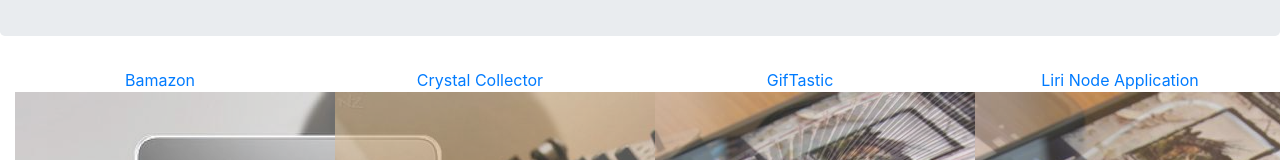
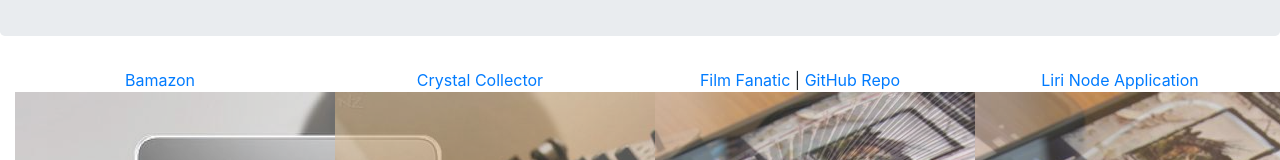
Before and after one commit to losandluca/Bootstrap-Portfolio, a plain HTML site: page portfolio.html in a window 1280 px wide. Shown: the part 244-404 px from the top of the page. Drawn offline with nearby package versions, Linux system fonts and the light colour scheme.

Commit message:
portfolio update

```diff
--- a/portfolio.html
+++ b/portfolio.html
@@ -55,7 +55,8 @@
           </div>
 
           <div class="col-sm-3">
-            <a href=" https://losandluca.github.io/GIFTastic/">GifTastic</a>
+            <a href=" https://stormy-hollows-79401.herokuapp.com/">Film Fanatic</a>
+           | <a href="https://github.com/DanielLott/movie-book">GitHub Repo</a>
             <img style="opacity:.6;" src="assets/images/technics-q-c-640-480-7.jpg" class="img-responsive" style="width:100%"
               alt="Image">
           </div>
```
